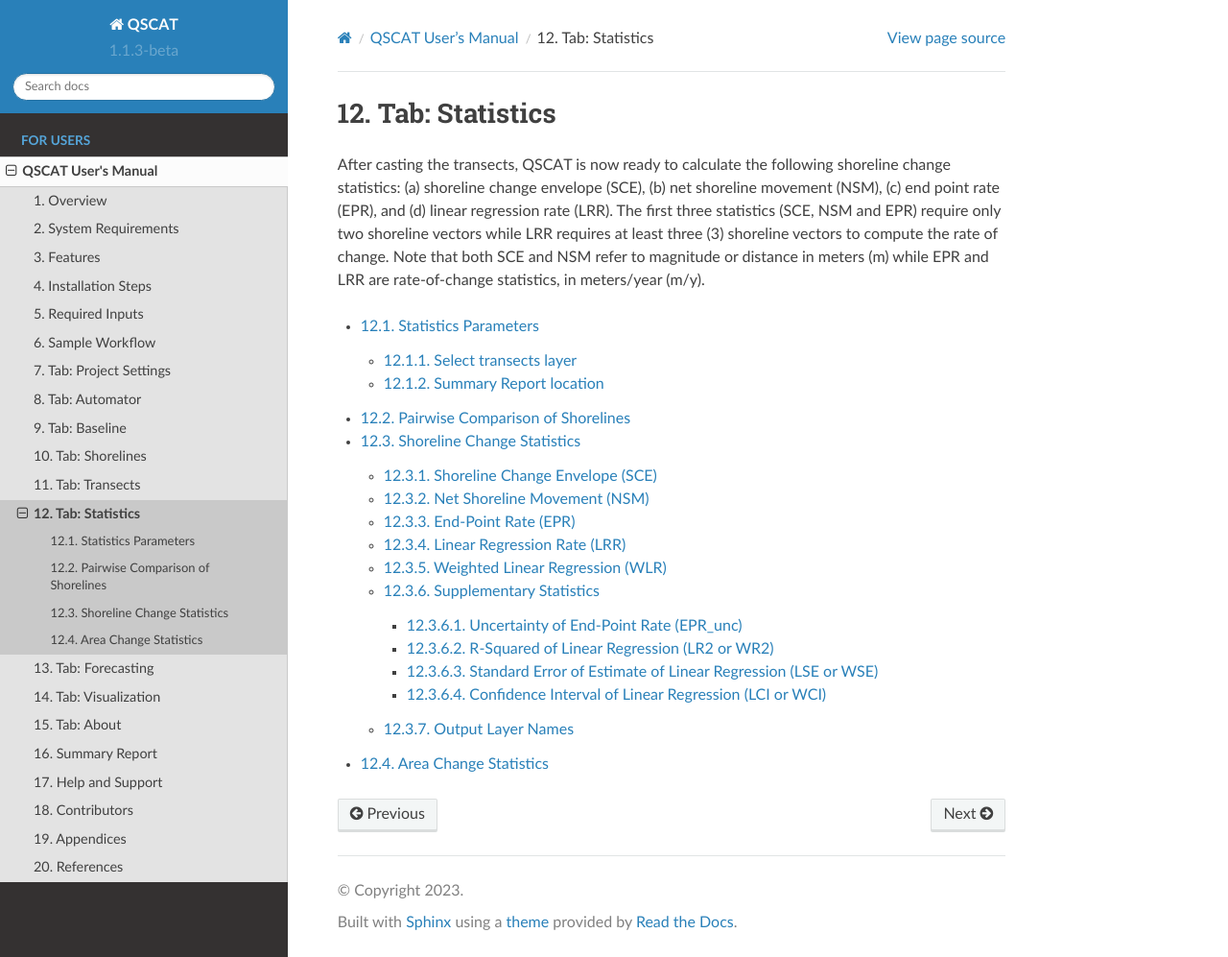
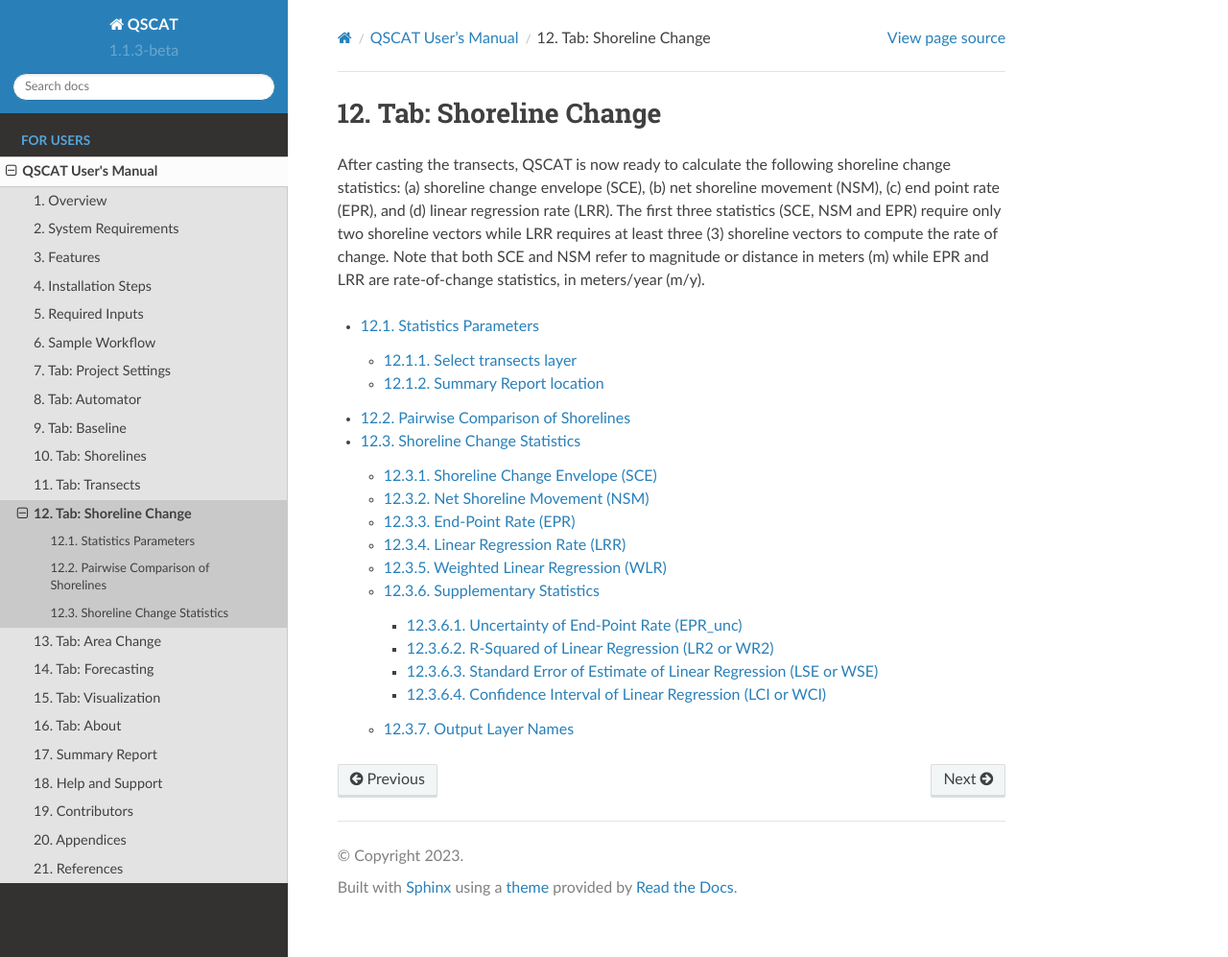
Before and after one commit to upmsi-coaster/qscat-docs, a Sphinx documentation site: the page built from docs/source/users_manual/tabs/shoreline_change/index.rst, in a window 1280 px wide and 997 px high. Shown: the whole window at 96% size. Built offline with Sphinx 7.4.7 and the Read the Docs theme 2.0.0, drawn with Linux system fonts in a browser that asks for light colours.

Commit message:
Add `Area Change Tab`

```diff
--- a/docs/source/users_manual/index.rst
+++ b/docs/source/users_manual/index.rst
@@ -18,7 +18,8 @@
    tabs/baseline
    tabs/shorelines
    tabs/transects
-   tabs/statistics/index
+   tabs/shoreline_change/index
+   tabs/area_change
    tabs/forecasting
    tabs/visualization
    tabs/about
--- a/docs/source/users_manual/tabs/statistics/area_change.rst
+++ b/docs/source/users_manual/tabs/area_change.rst
@@ -1,5 +1,8 @@
-Area Change Statistics
-======================
+.. _tab_area_change:
+
+****************
+Tab: Area Change
+****************
 
 .. only:: html
 
--- a/docs/source/users_manual/tabs/statistics/index.rst
+++ b/docs/source/users_manual/tabs/shoreline_change/index.rst
@@ -1,8 +1,8 @@
-.. _tab_statistics:
+.. _tab_shoreline_change:
 
-***************
-Tab: Statistics
-***************
+*********************
+Tab: Shoreline Change
+*********************
 
 After casting the transects, QSCAT is now ready to calculate the following shoreline change statistics: (a) shoreline change envelope (SCE), (b) net shoreline movement (NSM), (c) end point rate (EPR), and (d) linear regression rate (LRR). The first three statistics (SCE, NSM and EPR) require only two shoreline vectors while LRR requires at least three (3) shoreline vectors to compute the rate of change. Note that both SCE and NSM refer to magnitude or distance in meters (m) while EPR and LRR are rate-of-change statistics, in meters/year (m/y).
 
@@ -11,4 +11,3 @@
     parameters
     pairwise_comparisons
     shoreline_change
-    area_change
```
Also changed, not shown: docs/source/users_manual/tabs/shoreline_change/pairwise_comparisons.rst (renamed from docs/source/users_manual/tabs/statistics/pairwise_comparisons.rst), docs/source/users_manual/tabs/shoreline_change/parameters.rst (renamed from docs/source/users_manual/tabs/statistics/parameters.rst), docs/source/users_manual/tabs/shoreline_change/shoreline_change.rst (renamed from docs/source/users_manual/tabs/statistics/shoreline_change.rst).
